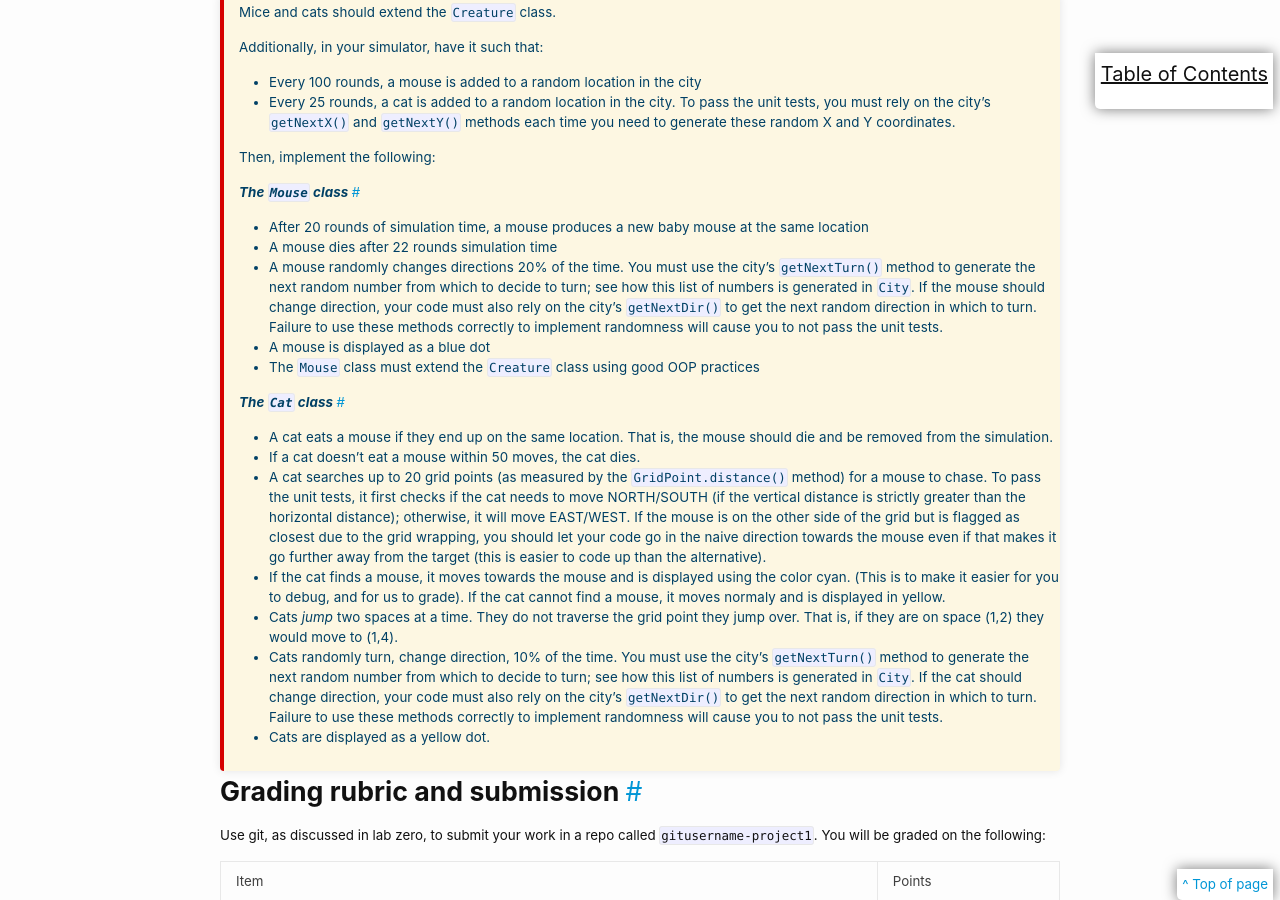
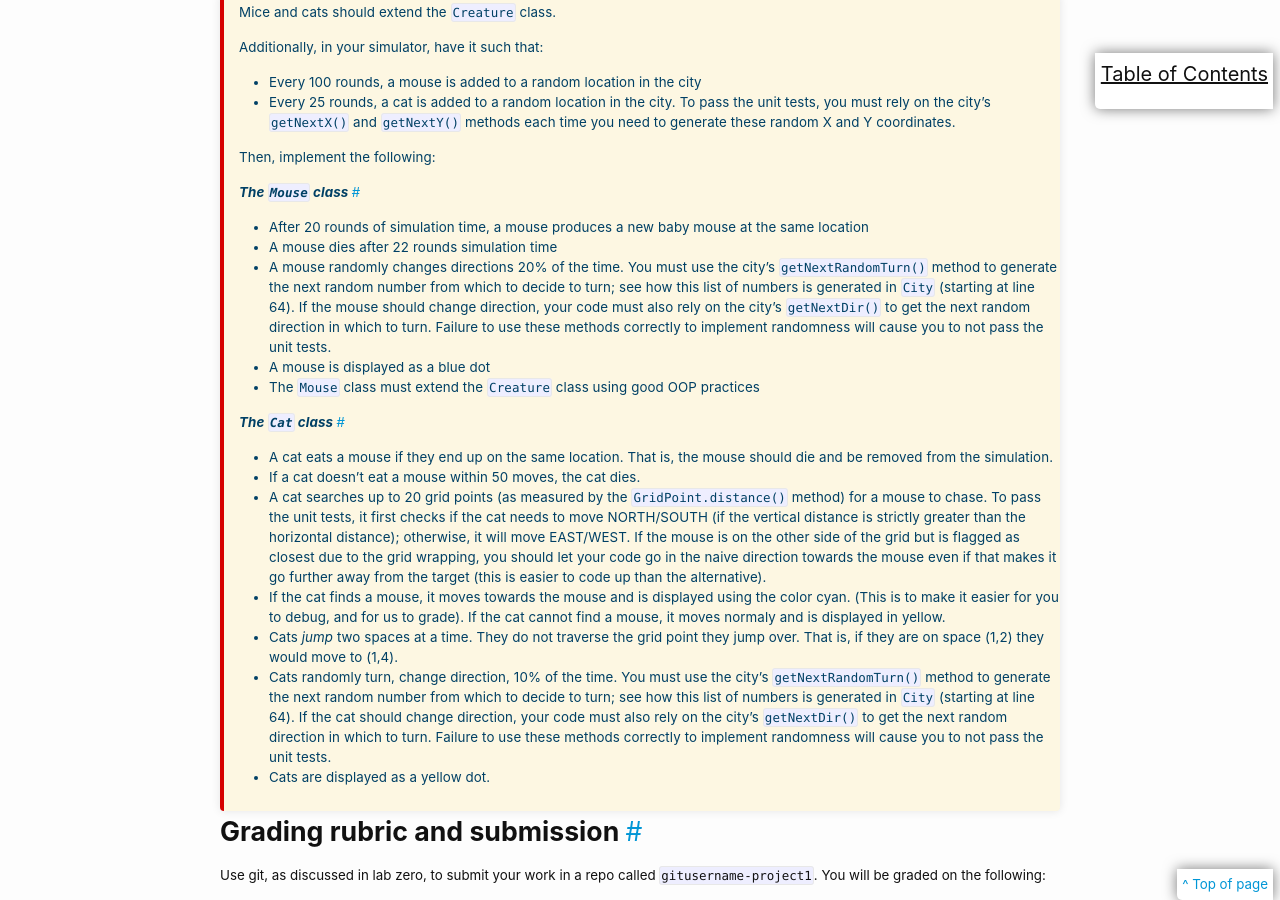
Before and after one commit to cs2113-f24/cs2113-f24.github.io, a Jekyll site: the page built from projects/project-1.md, in a window 1280 px wide and 900 px high, scrolled down 5636 px. Built offline with Jekyll 4.4.1, drawn with Linux system fonts in a browser that asks for light colours; some of the changed text lies outside the part shown.

Commit message:
Jett P1 suggestions

```diff
--- a/projects/project-1.md
+++ b/projects/project-1.md
@@ -235,7 +235,7 @@ To run your unit tests -- remember, you need to have the junit jar file in the s
 `java -classpath ".;junit-platform-console-standalone-1.7.0-M1.jar" org.junit.runner.JUnitCore Project1_Tester`
 
 ### Mac/Linux
-`javac -classpath ".:junit-platform-console-standalone-1.7.0-M1.jar:./Plotter.jar" *.java`
+`javac -classpath ".:./Plotter.jar:./junit-platform-console-standalone-1.7.0-M1.jar" *.java`
 `java -classpath ".:junit-platform-console-standalone-1.7.0-M1.jar" org.junit.runner.JUnitCore Project1_Tester`
 
 ## Requirements
@@ -275,7 +275,7 @@ Then, implement the following:
 
 * After 20 rounds of simulation time, a mouse produces a new baby mouse at the same location
 * A mouse dies after 22 rounds simulation time
-* A mouse randomly changes directions 20% of the time. You must use the city's `getNextTurn()` method to generate the next random number from which to decide to turn; see how this list of numbers is generated in `City`. If the mouse should change direction, your code must also rely on the city's `getNextDir()` to get the next random direction in which to turn. Failure to use these methods correctly to implement randomness will cause you to not pass the unit tests.
+* A mouse randomly changes directions 20% of the time. You must use the city's `getNextRandomTurn()` method to generate the next random number from which to decide to turn; see how this list of numbers is generated in `City` (starting at line 64). If the mouse should change direction, your code must also rely on the city's `getNextDir()` to get the next random direction in which to turn. Failure to use these methods correctly to implement randomness will cause you to not pass the unit tests.
 * A mouse is displayed as a blue dot
 * The `Mouse` class must extend the `Creature` class using good OOP practices
 
@@ -286,7 +286,7 @@ Then, implement the following:
 * A cat searches up to 20 grid points (as measured by the `GridPoint.distance()` method) for a mouse to chase. To pass the unit tests, it first checks if the cat needs to move NORTH/SOUTH (if the vertical distance is strictly greater than the horizontal distance); otherwise, it will move EAST/WEST. If the mouse is on the other side of the grid but is flagged as closest due to the grid wrapping, you should let your code go in the naive direction towards the mouse even if that makes it go further away from the target (this is easier to code up than the alternative).
 * If the cat finds a mouse, it moves towards the mouse and is displayed using the color cyan. (This is to make it easier for you to debug, and for us to grade). If the cat cannot find a mouse, it moves normaly and is displayed in yellow.
 * Cats *jump* two spaces at a time. They do not traverse the grid point they jump over. That is, if they are on space (1,2) they would move to (1,4).
-* Cats randomly turn, change direction, 10% of the time. You must use the city's `getNextTurn()` method to generate the next random number from which to decide to turn; see how this list of numbers is generated in `City`. If the cat should change direction, your code must also rely on the city's `getNextDir()` to get the next random direction in which to turn. Failure to use these methods correctly to implement randomness will cause you to not pass the unit tests.
+* Cats randomly turn, change direction, 10% of the time. You must use the city's `getNextRandomTurn()` method to generate the next random number from which to decide to turn; see how this list of numbers is generated in `City` (starting at line 64). If the cat should change direction, your code must also rely on the city's `getNextDir()` to get the next random direction in which to turn. Failure to use these methods correctly to implement randomness will cause you to not pass the unit tests.
 * Cats are displayed as a yellow dot.
 
 
```
Also changed, not shown: 1 other file.
